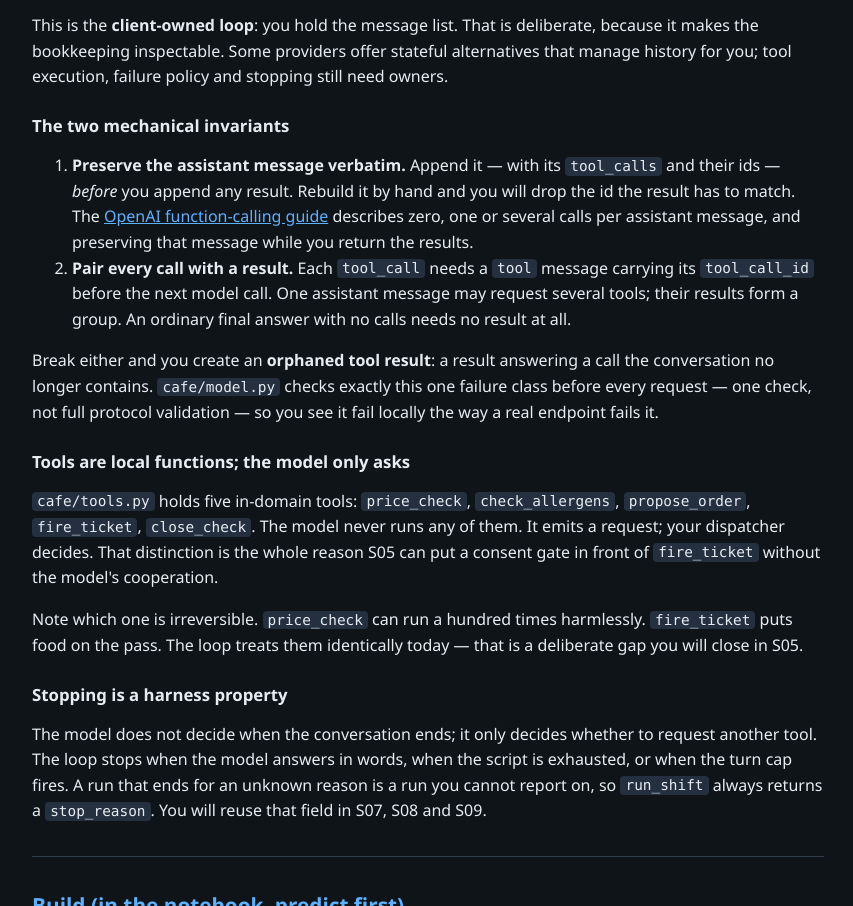
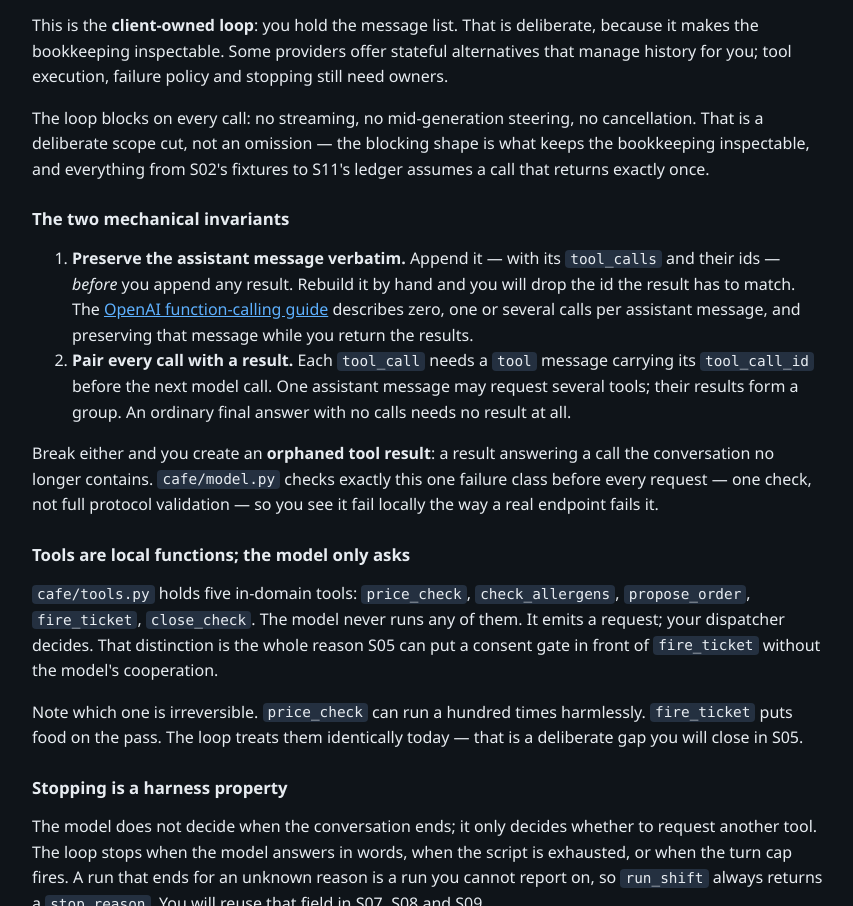
Before and after one commit to macayaven/agent-harness-path, a plain HTML site: page sessions/s01-agent-loop/lesson.html in a window 1280 px wide. Shown: the part 1477-2383 px from the top of the page, without its empty margins (212-1065 px from the left). Drawn offline with Linux system fonts and the light colour scheme.

Commit message:
s01: state the blocking-loop scope cut up front

```diff
--- a/sessions/s01-agent-loop/lesson.html
+++ b/sessions/s01-agent-loop/lesson.html
@@ -149,6 +149,10 @@ distinction with your finger before you look at the implementation.</p>
 because it makes the bookkeeping inspectable. Some providers offer stateful
 alternatives that manage history for you; tool execution, failure policy and
 stopping still need owners.</p>
+<p>The loop blocks on every call: no streaming, no mid-generation steering, no
+cancellation. That is a deliberate scope cut, not an omission — the blocking
+shape is what keeps the bookkeeping inspectable, and everything from S02's
+fixtures to S11's ledger assumes a call that returns exactly once.</p>
 <h3 id="the-two-mechanical-invariants">The two mechanical invariants</h3>
 <ol>
 <li><strong>Preserve the assistant message verbatim.</strong> Append it — with its <code>tool_calls</code>
```
Also changed, not shown: 2 other files.
